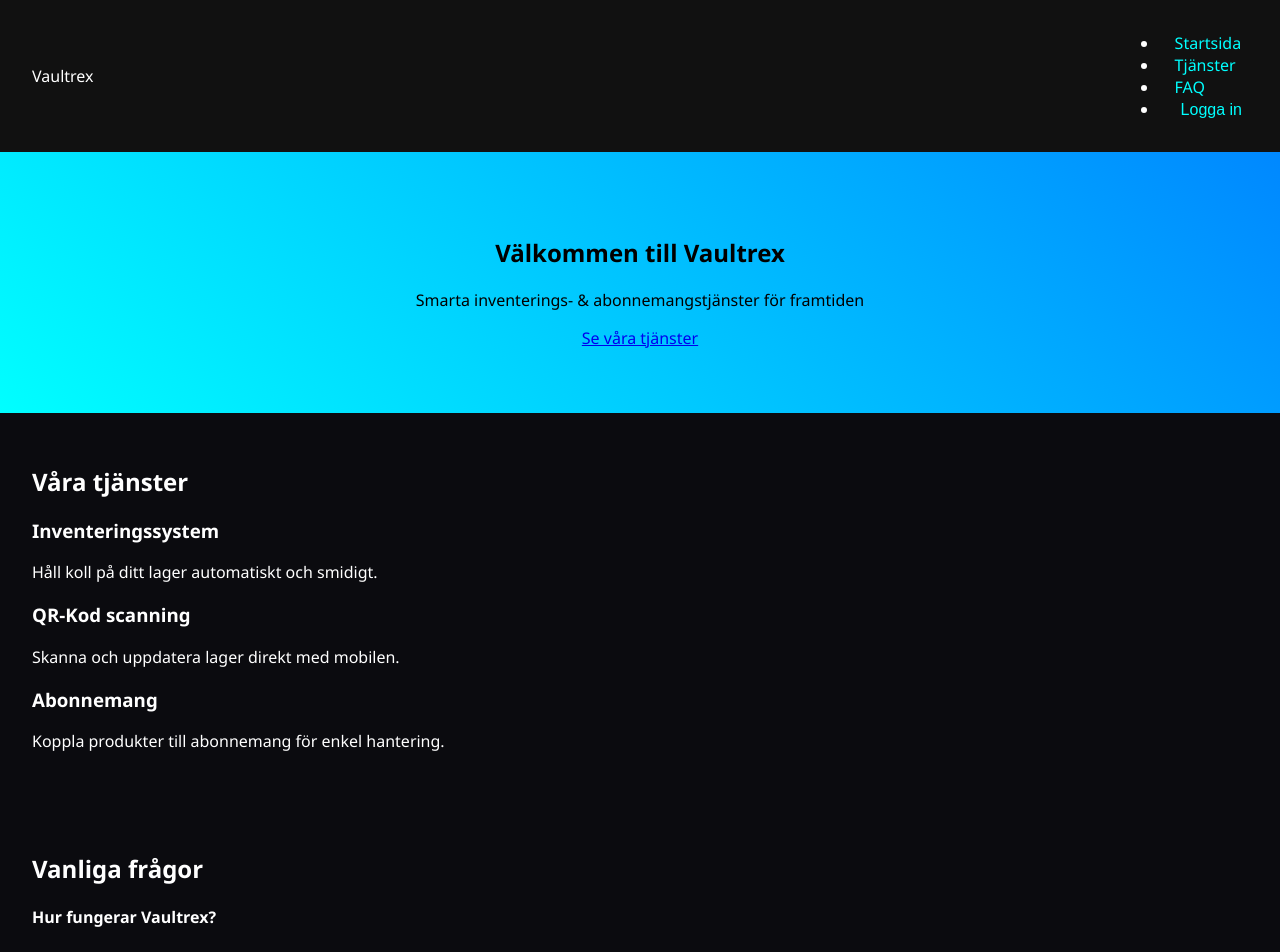
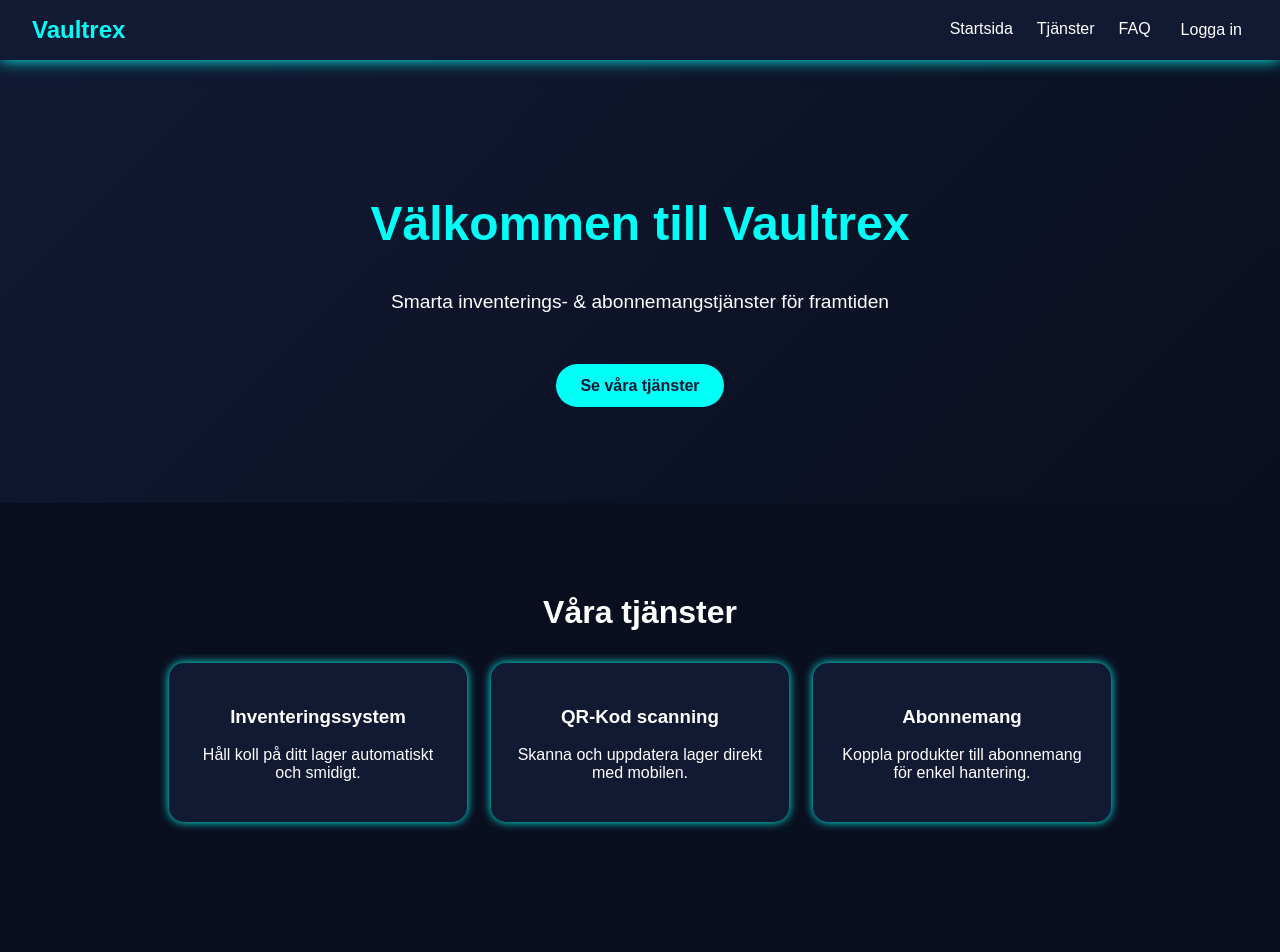
Before and after one commit to FooxxyyDev/vaultrex-frontend, a React (Vite) app: page / in a window 1280 px wide. Shown: the top 952 px of the page. Built offline with nearby package versions, Linux system fonts and the light colour scheme.

Commit message:
Update App.css

```diff
--- a/src/App.css
+++ b/src/App.css
@@ -1,109 +1,196 @@
-body {
+/* Bas */
+body, html {
   margin: 0;
-  font-family: 'Segoe UI', sans-serif;
-  background: #0b0b0f;
+  padding: 0;
+  font-family: 'Orbitron', sans-serif;
+  background-color: #0a0f1f;
   color: #fff;
+  scroll-behavior: smooth;
 }
 
-header {
+.app-container {
+  text-align: center;
+}
+
+/* Navbar */
+.navbar {
   display: flex;
   justify-content: space-between;
   align-items: center;
   padding: 1rem 2rem;
-  background: #111;
+  background: #111933;
+  box-shadow: 0 0 15px #00fff7;
+  position: sticky;
+  top: 0;
+  z-index: 10;
 }
 
-header h1, header h2 {
-  margin: 0;
+.logo {
+  font-size: 1.5rem;
+  font-weight: bold;
+  color: #00fff7;
 }
 
-nav a, nav button {
-  margin-left: 1rem;
+.navbar ul {
+  list-style: none;
+  display: flex;
+  gap: 1.5rem;
+  margin: 0;
+  padding: 0;
+}
+
+.navbar a, .login-btn {
+  color: #fff;
+  text-decoration: none;
+  font-size: 1rem;
   background: none;
   border: none;
-  color: #0ff;
   cursor: pointer;
-  text-decoration: none;
-  font-size: 1rem;
 }
 
-.hero {
-  padding: 4rem 2rem;
-  text-align: center;
-  background: linear-gradient(45deg, #0ff, #08f);
-  color: #000;
+.login-btn:hover, .navbar a:hover {
+  color: #00fff7;
 }
 
-section {
-  padding: 2rem;
+/* Hero */
+.hero {
+  padding: 6rem 2rem;
+  background: linear-gradient(135deg, #111933, #0a0f1f);
 }
 
+.hero h1 {
+  font-size: 3rem;
+  color: #00fff7;
+}
+
+.hero p {
+  font-size: 1.2rem;
+  margin-top: 1rem;
+}
+
+.cta {
+  display: inline-block;
+  margin-top: 2rem;
+  padding: 0.8rem 1.5rem;
+  background: #00fff7;
+  color: #111933;
+  border-radius: 30px;
+  text-decoration: none;
+  font-weight: bold;
+  transition: all 0.3s ease;
+}
+
+.cta:hover {
+  background: #00c6a7;
+}
+
+/* Services */
+.services {
+  padding: 4rem 2rem;
+}
+
+.services h2 {
+  font-size: 2rem;
+  margin-bottom: 2rem;
+}
+
+.service-cards {
+  display: flex;
+  flex-wrap: wrap;
+  gap: 1.5rem;
+  justify-content: center;
+}
+
+.card {
+  background: #111933;
+  padding: 1.5rem;
+  border-radius: 15px;
+  width: 250px;
+  box-shadow: 0 0 10px #00fff7;
+  transition: transform 0.3s ease;
+}
+
+.card:hover {
+  transform: translateY(-5px);
+}
+
+/* FAQ */
+.faq {
+  padding: 4rem 2rem;
+}
+
+.faq h2 {
+  font-size: 2rem;
+  margin-bottom: 2rem;
+}
+
+.faq-item {
+  max-width: 600px;
+  margin: 1rem auto;
+  text-align: left;
+  background: #111933;
+  padding: 1rem;
+  border-radius: 10px;
+  box-shadow: 0 0 5px #00fff7;
+}
+
+/* Login modal */
 .login-modal {
   position: fixed;
   top: 0; left: 0;
   width: 100%; height: 100%;
-  background: rgba(0,0,0,0.7);
+  background: rgba(0, 0, 0, 0.8);
   display: flex;
   justify-content: center;
   align-items: center;
+  z-index: 100;
 }
 
-.login-box {
-  background: #222;
+.login-content {
+  background: #111933;
   padding: 2rem;
-  border-radius: 1rem;
-  display: flex;
-  flex-direction: column;
+  border-radius: 15px;
+  box-shadow: 0 0 20px #00fff7;
+  width: 300px;
+  position: relative;
 }
 
-.login-box input {
-  margin: 0.5rem 0;
-  padding: 0.5rem;
-  border: none;
-  border-radius: 0.5rem;
+.login-content h2 {
+  margin-top: 0;
 }
 
-.login-box button {
-  background: #0ff;
-  color: #000;
+.login-content input {
+  width: 100%;
+  padding: 0.8rem;
+  margin: 0.5rem 0;
   border: none;
-  padding: 0.5rem;
-  margin-top: 1rem;
-  border-radius: 0.5rem;
+  border-radius: 5px;
+}
+
+.login-submit {
+  width: 100%;
+  padding: 0.8rem;
+  background: #00fff7;
+  border: none;
+  border-radius: 5px;
+  font-weight: bold;
+  color: #111933;
   cursor: pointer;
 }
 
-.dashboard header {
-  background: #111;
-  padding: 1rem 2rem;
-  display: flex;
-  justify-content: space-between;
+.close {
+  position: absolute;
+  top: 10px;
+  right: 15px;
+  font-size: 1.5rem;
+  cursor: pointer;
+  color: #fff;
 }
 
-.dashboard section {
-  padding: 2rem;
-
-
-  .tabs {
-  display: flex;
-  gap: 1rem;
-  background: #111;
+/* Footer */
+.footer {
+  background: #111933;
   padding: 1rem;
+  margin-top: 3rem;
+  box-shadow: 0 -2px 10px #00fff7;
 }
-
-.tabs button {
-  background: #0ff;
-  color: #000;
-  border: none;
-  padding: 0.5rem 1rem;
-  border-radius: 0.5rem;
-  cursor: pointer;
-}
-
-.qr-reader {
-  margin-top: 1rem;
-  display: flex;
-  justify-content: center;
-}
-
-}
```
